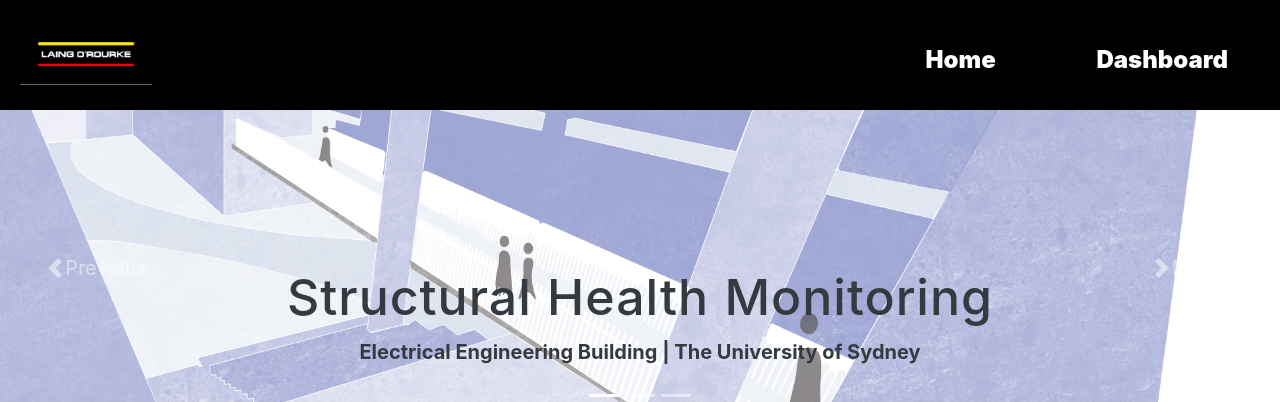
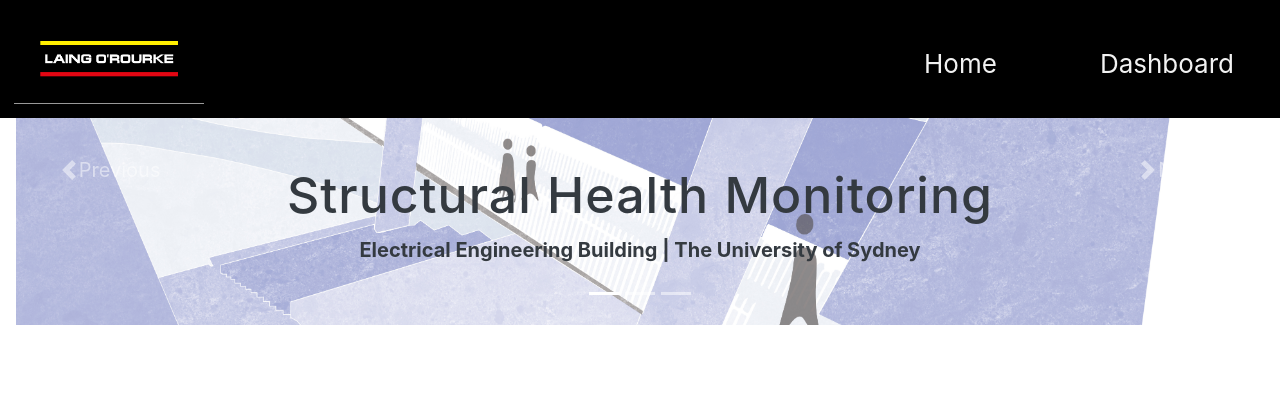
Before and after one commit to Mesolayer/NewAzure, a Django app: page / in a window 1280 px wide. Shown: the top 402 px of the page. Run offline with Django 3.2, Linux system fonts and the light colour scheme; some libraries are stand-ins or nearby versions.

Commit message:
sticky navbar

```diff
--- a/static/css/base_styles/base.css
+++ b/static/css/base_styles/base.css
@@ -249,7 +249,7 @@ h3 {
 /* HEADER */
 /* ------------------------------------- */
 
-header {
+/*header {
     background-color: #000000;
     background-size: cover;
     background-position: center;
@@ -287,9 +287,57 @@ header {
 
 .logo {
     float: left;
-    /* display: inline; */
+    lldisplay: inline;
     margin: 1% 0;
     width: 40%;
+}*/
+
+#navbar {
+  overflow: hidden;
+  background-color: rgb(0, 0, 0);
+}
+
+/* Navbar links */
+#navbar a {
+  margin-left: 43px;
+  margin-right: 32px;
+  margin-top: 30px;
+  float: right;
+  display: block;
+  color: #f2f2f2;
+  text-align: center;
+  padding: 14px;
+  text-decoration: none;
+  font-size: 130%;
+}
+#navbar a:hover{
+  text-decoration: underline;
+}
+#navbar b {
+  float: left;
+  display: block;
+  color: #f2f2f2;
+  text-align: center;
+  padding: 14px;
+  text-decoration: none;
+}
+
+/* Page content */
+.content {
+  padding: 16px;
+}
+
+/* The sticky class is added to the navbar with JS when it reaches its scroll position */
+.sticky {
+  position: fixed;
+  top: 0;
+  width: 100%;
+  z-index: 1;
+}
+
+/* Add some top padding to the page content to prevent sudden quick movement (as the navigation bar gets a new position at the top of the page (position:fixed and top:0) */
+.sticky + .content {
+  padding-top: 60px;
 }
 
 /* ------------------------------------- */
--- a/templates/base.html
+++ b/templates/base.html
@@ -38,7 +38,7 @@
 </head>
 
 <body>
-    <header>
+    <!--<header>
         <nav class="navbar">
           <a class="navbar-brand" href="#"><img src="{% static 'images/lor.png' %}" alt="LOR Logo" class="d-inline-block align-top logo"></a>
           <ul class="main-nav">
@@ -46,7 +46,28 @@
               <li><a href="{% url 'dashboard' %}">Dashboard</a></li>
           </ul>
         </nav>
-    </header>
+    </header>-->
+    <div id="navbar">
+      <b class="navbar-brand" href="#">
+        <img src="{% static 'images/lor.png' %}" width="190" height="90" alt="">
+      </b>
+      <a href="{% url 'dashboard' %}">Dashboard</a>
+      <a href="{% url 'home' %}">Home</a>
+    </div>
+    <script>
+      window.onscroll = function() {myFunction()};
+
+      var navbar = document.getElementById("navbar");
+      var sticky = navbar.offsetTop;
+
+      function myFunction() {
+        if (window.pageYOffset >= sticky) {
+          navbar.classList.add("sticky")
+        } else {
+          navbar.classList.remove("sticky");
+        }
+      }
+      </script>
 
     <section class="content">
         {% if messages %}
```
